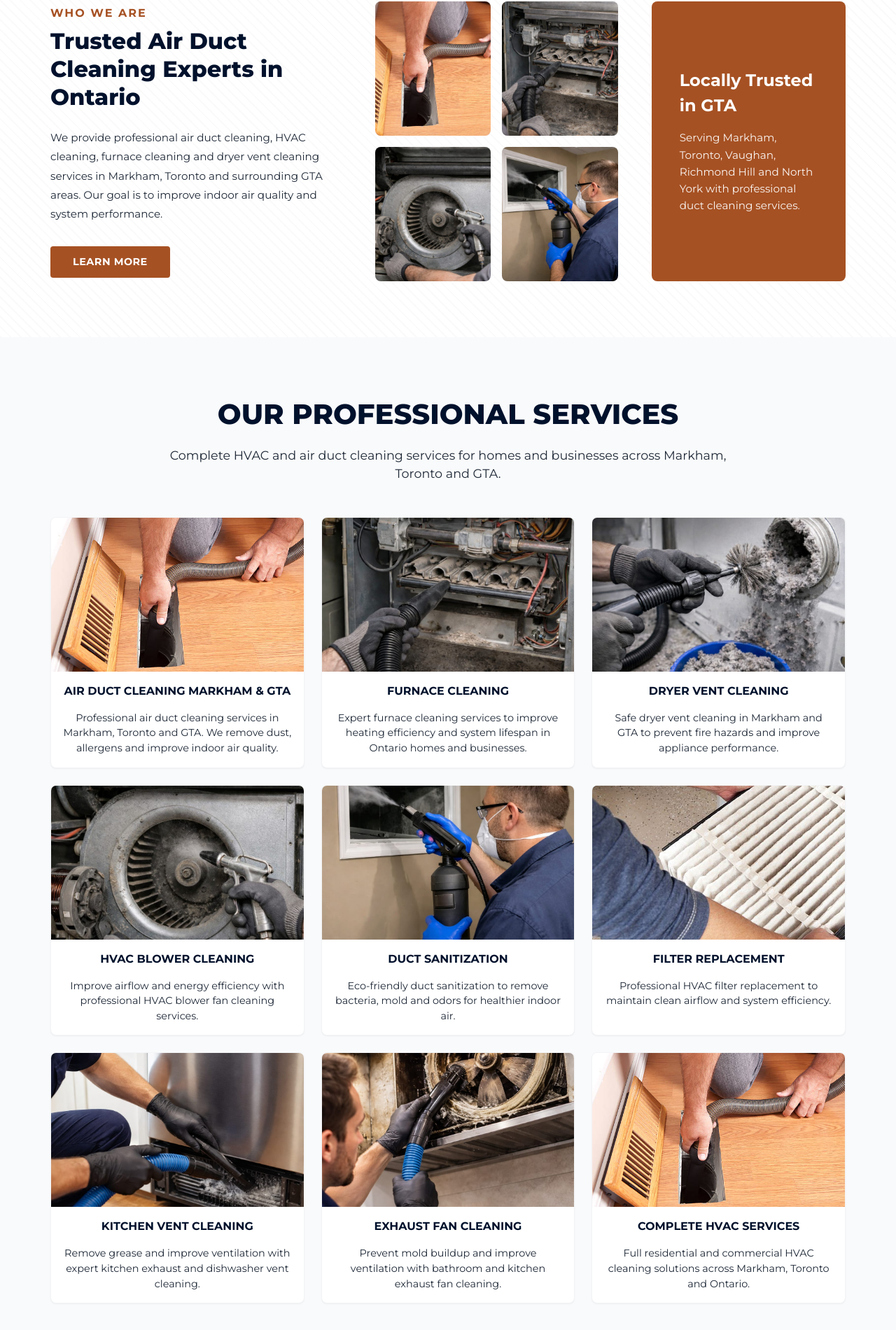
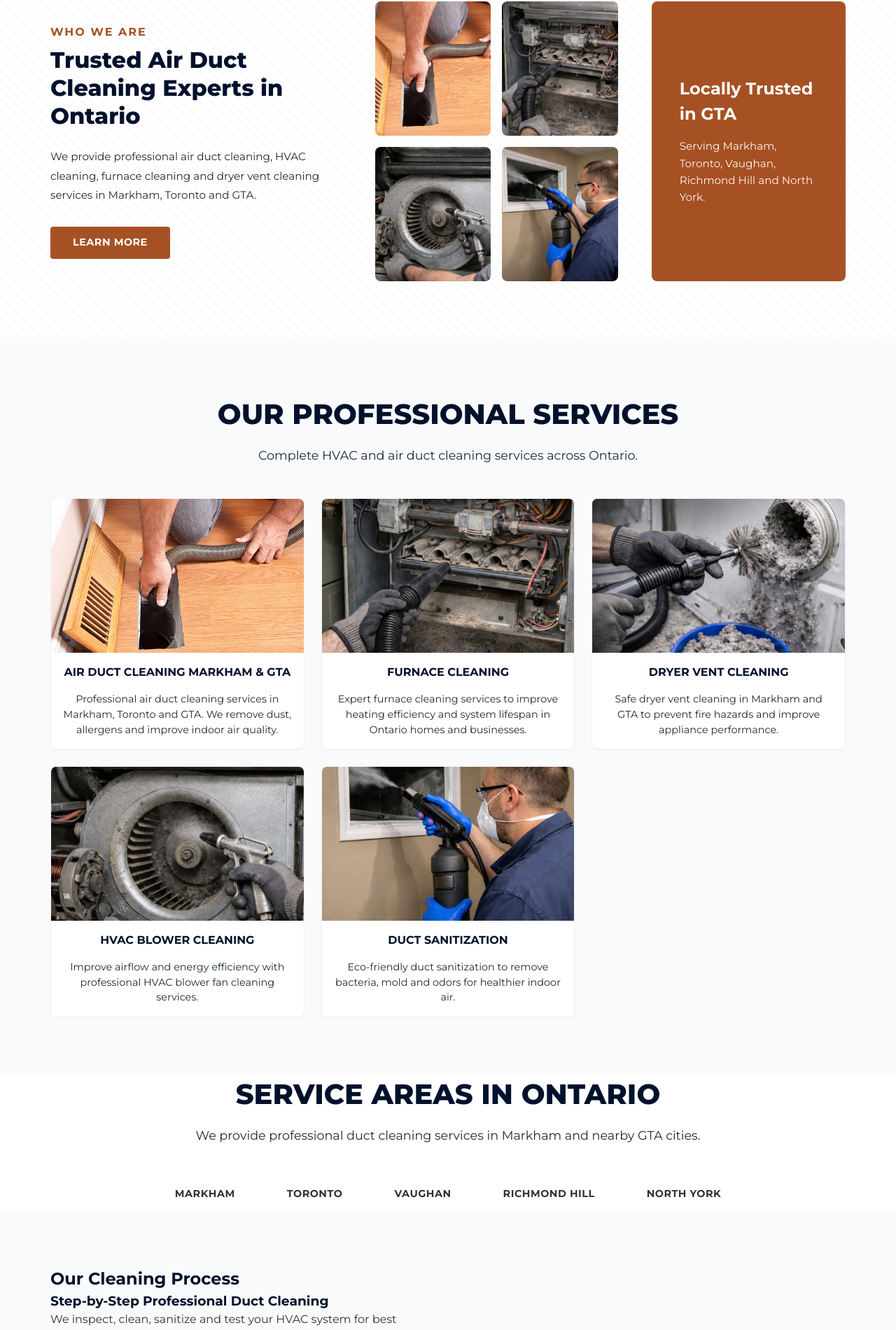
Before and after one commit to josph8487-prog/duct-Canada-original, a Next.js app: page / in a window 1280 px wide. Shown: the part 808-2709 px from the top of the page at 70% size. Built offline with nearby package versions, Linux system fonts and the light colour scheme.

Commit message:
Update page.tsx

```diff
--- a/src/app/page.tsx
+++ b/src/app/page.tsx
@@ -1,4 +1,3 @@
-
 import Image from 'next/image';
 import Link from 'next/link';
 import styles from '@/styles/Home.module.css';
@@ -30,26 +29,6 @@ export default function Home() {
       title: "Duct Sanitization",
       text: "Eco-friendly duct sanitization to remove bacteria, mold and odors for healthier indoor air.",
       image: "/images/services/sanitization.jpg"
-    },
-    {
-      title: "Filter Replacement",
-      text: "Professional HVAC filter replacement to maintain clean airflow and system efficiency.",
-      image: "/images/services/filter-replacement.jpg"
-    },
-    {
-      title: "Kitchen Vent Cleaning",
-      text: "Remove grease and improve ventilation with expert kitchen exhaust and dishwasher vent cleaning.",
-      image: "/images/services/dishwasher-cleaning.jpg"
-    },
-    {
-      title: "Exhaust Fan Cleaning",
-      text: "Prevent mold buildup and improve ventilation with bathroom and kitchen exhaust fan cleaning.",
-      image: "/images/services/exhaust-fan-cleaning.jpg"
-    },
-    {
-      title: "Complete HVAC Services",
-      text: "Full residential and commercial HVAC cleaning solutions across Markham, Toronto and Ontario.",
-      image: "/images/services/air-duct-cleaning.jpg"
     }
   ];
 
@@ -62,20 +41,19 @@ export default function Home() {
           <div className={styles.heroLeft}>
             <div style={{ paddingLeft: 'max(2rem, calc((100vw - 1200px) / 2))' }}>
 
-              {/* SEO H1 */}
               <h1 className={styles.heroTitle}>
                 Air Duct Cleaning Services in Markham, Toronto & GTA
               </h1>
 
               <p className={styles.heroSubtitle}>
-                Trusted duct cleaning company in Canada offering professional air duct cleaning, dryer vent cleaning, furnace cleaning and HVAC services across Markham and Ontario.
+                Trusted duct cleaning company in Canada offering professional air duct cleaning, dryer vent cleaning, furnace cleaning and HVAC services.
               </p>
 
               <Link href="/services" className="btn btn-primary">
                 Explore Services
               </Link>
 
-              {/* SERVICE AREA QUICK SIGNAL */}
+              {/* SERVICE AREA QUICK LINE */}
               <div style={{ marginTop: "15px", fontSize: "14px" }}>
                 <strong>Serving:</strong> Markham • Toronto • Vaughan • Richmond Hill • North York
               </div>
@@ -96,7 +74,7 @@ export default function Home() {
             <h2>Who We Are</h2>
             <h3>Trusted Air Duct Cleaning Experts in Ontario</h3>
             <p className={styles.aboutText}>
-              We provide professional air duct cleaning, HVAC cleaning, furnace cleaning and dryer vent cleaning services in Markham, Toronto and surrounding GTA areas. Our goal is to improve indoor air quality and system performance.
+              We provide professional air duct cleaning, HVAC cleaning, furnace cleaning and dryer vent cleaning services in Markham, Toronto and GTA.
             </p>
 
             <Link href="/about" className="btn btn-primary">
@@ -121,22 +99,20 @@ export default function Home() {
 
           <div className={styles.localHighlight}>
             <h4>Locally Trusted in GTA</h4>
-            <p>
-              Serving Markham, Toronto, Vaughan, Richmond Hill and North York with professional duct cleaning services.
-            </p>
+            <p>Serving Markham, Toronto, Vaughan, Richmond Hill and North York.</p>
           </div>
 
         </div>
       </section>
 
-      {/* SERVICES */}
+      {/* SERVICES SECTION */}
       <section className={`section ${styles.servicesPreview}`}>
         <div className="container">
 
           <h2 className="section-title">Our Professional Services</h2>
 
           <p className="section-subtitle">
-            Complete HVAC and air duct cleaning services for homes and businesses across Markham, Toronto and GTA.
+            Complete HVAC and air duct cleaning services across Ontario.
           </p>
 
           <div className={styles.featureGrid}>
@@ -159,7 +135,38 @@ export default function Home() {
         </div>
       </section>
 
-      {/* PROCESS */}
+      {/* 🔥 SERVICE AREAS MINI SEO BLOCK (IMPORTANT) */}
+      <section className={styles.serviceAreasMini}>
+        <div className="container">
+
+          <h2 className="section-title">
+            Service Areas in Ontario
+          </h2>
+
+          <p className="section-subtitle">
+            We provide professional duct cleaning services in Markham and nearby GTA cities.
+          </p>
+
+          <div style={{
+            display: 'flex',
+            flexWrap: 'wrap',
+            gap: '10px',
+            justifyContent: 'center',
+            marginTop: '20px'
+          }}>
+
+            <Link href="/service-areas" className="btn btn-outline">Markham</Link>
+            <Link href="/service-areas" className="btn btn-outline">Toronto</Link>
+            <Link href="/service-areas" className="btn btn-outline">Vaughan</Link>
+            <Link href="/service-areas" className="btn btn-outline">Richmond Hill</Link>
+            <Link href="/service-areas" className="btn btn-outline">North York</Link>
+
+          </div>
+
+        </div>
+      </section>
+
+      {/* PROCESS SECTION */}
       <section className={styles.processSection}>
         <div className={`container ${styles.processGrid}`}>
 
@@ -168,7 +175,7 @@ export default function Home() {
             <h3>Step-by-Step Professional Duct Cleaning</h3>
 
             <p>
-              We follow a proven cleaning process including inspection, deep cleaning, sanitization and final testing to ensure best air quality results.
+              We inspect, clean, sanitize and test your HVAC system for best indoor air quality.
             </p>
 
           </div>
@@ -181,7 +188,7 @@ export default function Home() {
         <div className={`container ${styles.testimonialsContentWrapper}`}>
 
           <h2>Customer Reviews</h2>
-          <p>Trusted by homeowners across Markham, Toronto & Ontario.</p>
+          <p>Trusted by homeowners across Ontario.</p>
 
         </div>
       </section>
```
